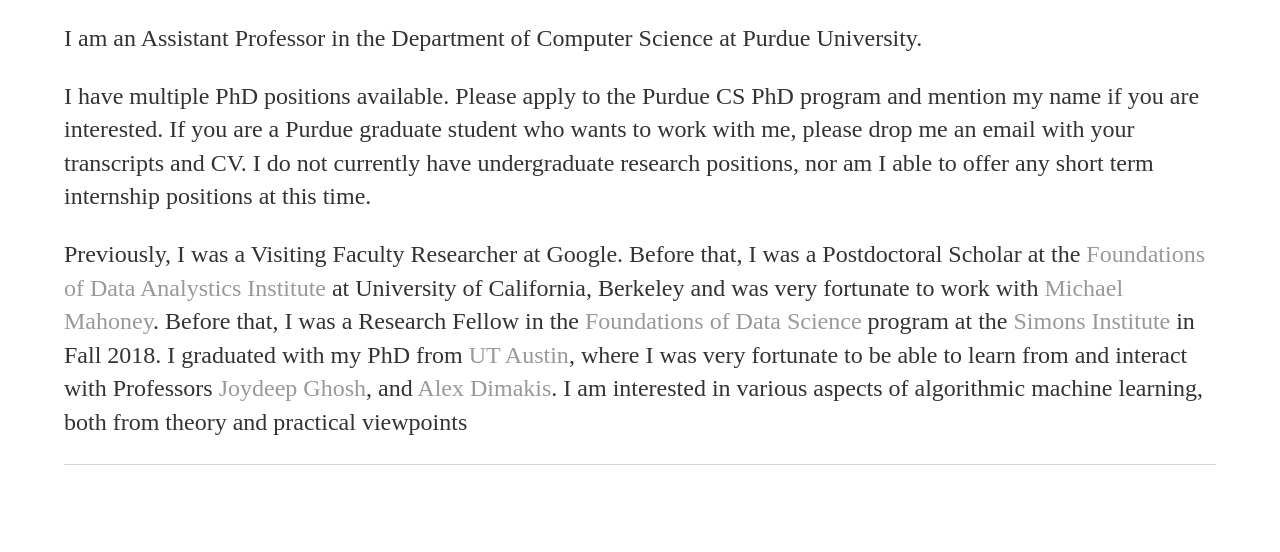
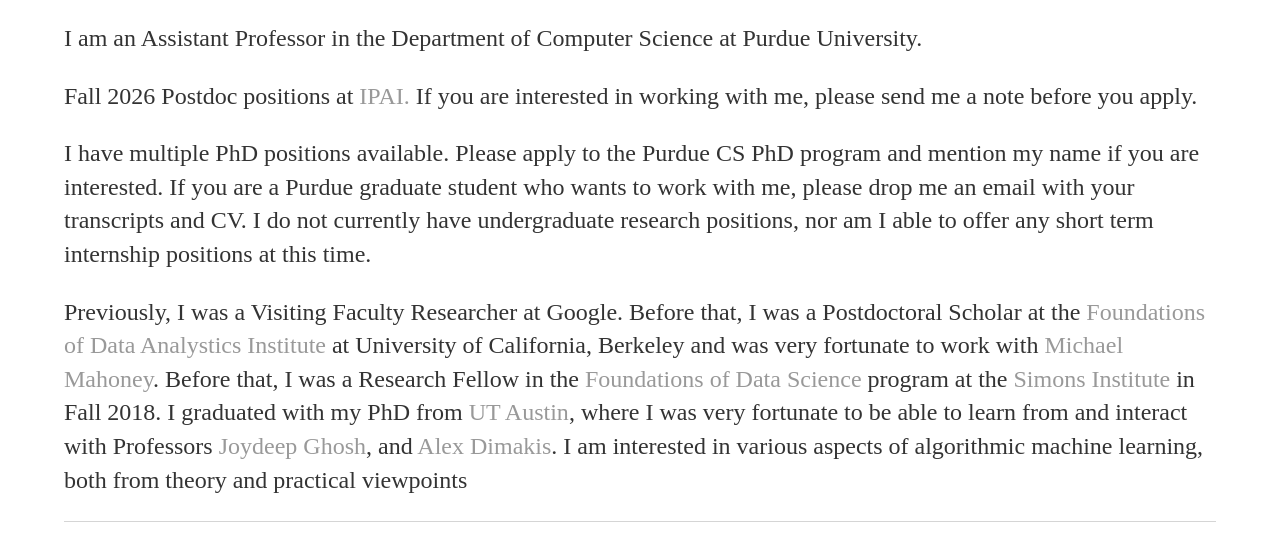
Before and after one commit to rjvak7/rjvak7.github.io, a Jekyll site: the page built from index.html, in a window 1280 px wide. Shown: the part 376-928 px from the top of the page. Built offline with Jekyll 4.4.1, drawn with Linux system fonts in a browser that asks for light colours; before the commit the page ends 900 px from its top, so only the background shows below that.

Commit message:
Update personal information and teaching positions

```diff
--- a/index.html
+++ b/index.html
@@ -5,9 +5,9 @@ title: Rajiv Khanna -- Home
 <div >
 <p> I am an Assistant Professor in the Department of Computer Science at Purdue University. </p>
 
+ <p> Fall 2026 Postdoc positions at <a href="https://ipai.research.purdue.edu/postdoctoral-fellows-program/">IPAI.</a> If you are interested in working with me, please send me a note before you apply.  </p>
 
 <p>I have multiple PhD positions available. Please apply to the Purdue CS PhD program and mention my name if you are interested. If you are a Purdue graduate student who wants to work with me, please drop me an email with your transcripts and CV. I do not currently have undergraduate research positions, nor am I able to offer any short term internship positions at this time.
-
 
 <p>Previously, I was a Visiting Faculty Researcher at Google. Before that, I was a Postdoctoral Scholar at the <a href="https://foda.berkeley.edu/">Foundations of Data Analystics Institute</a> at University of California, Berkeley and was very fortunate to work with <a href="https://www.stat.berkeley.edu/~mmahoney/">Michael Mahoney</a>. Before that, I was a Research Fellow in the <a href="https://simons.berkeley.edu/programs/dl2019">Foundations of Data Science</a> program at the <a href="https://simons.berkeley.edu/">Simons Institute</a> in Fall 2018. I graduated with my PhD from <a href="http://www.utexas.edu/">UT Austin</a>, where I was very fortunate to be able to learn from and interact with Professors <a href="http://www.ideal.ece.utexas.edu/ghosh">Joydeep Ghosh</a>, and <a href="http://users.ece.utexas.edu/~dimakis/">Alex Dimakis</a>. I am interested in various aspects of algorithmic machine learning, both from theory and practical viewpoints
 
```
